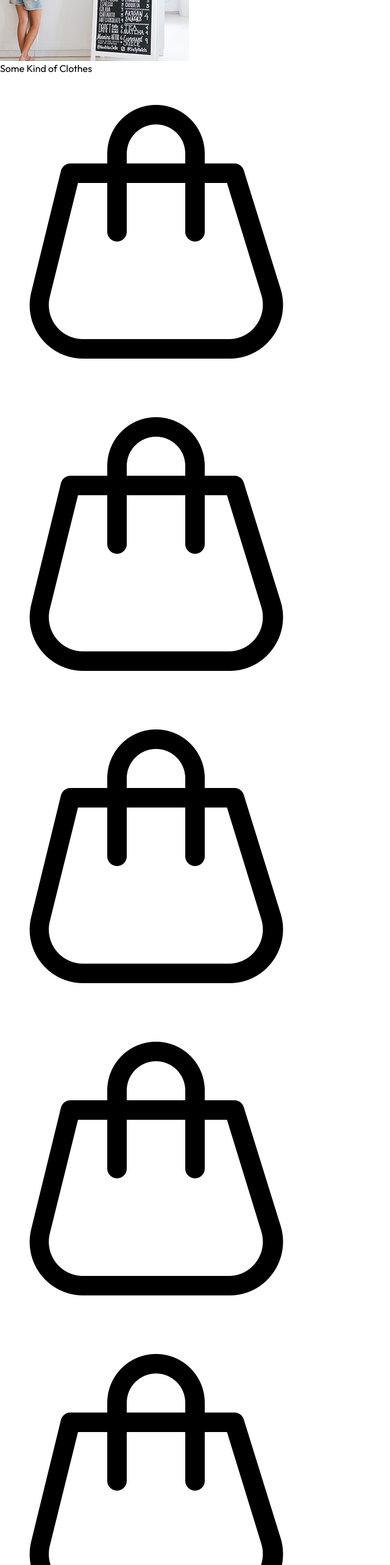
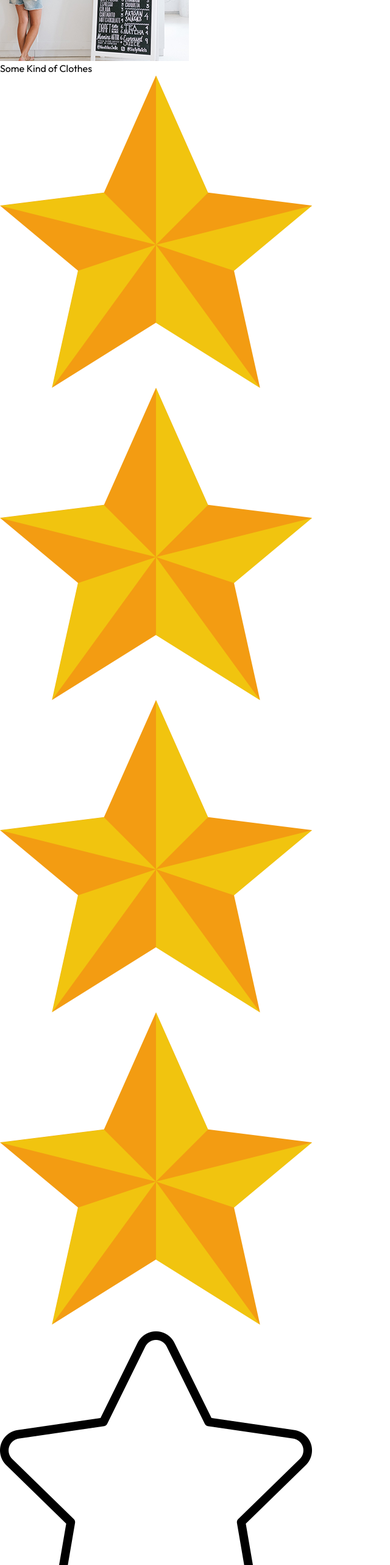
Before and after one commit to Joshuainfluence/Ecommerce-MERN, a React (Vite) app in the folder frontend/: page /product/a4ejjtw in a window 1280 px wide. Shown: the part 3480-6046 px from the top of the page at 61% size, without its empty margins (0-640 px from the left). Built offline with nearby package versions, Linux system fonts and the light colour scheme.

Commit message:
review star icon updated

```diff
--- a/frontend/src/assets/assets.js
+++ b/frontend/src/assets/assets.js
@@ -4,6 +4,8 @@ import profile_icon from "./profile.png"
 import cart_icon from "./cart.png"
 import menu_icon from "./menu.png"
 import close_icon from './close.png'
+import star_icon from './star.png'
+import star_outline_icon from './star_outline.png'
 import hero_img from './hero_img.jpg'
 import close2 from './close2.png'
 // import kid_01 from './kid-01.jpg'
@@ -34,6 +36,7 @@ import child4 from './child4.jpg'
 
 
 
+
 export const assets = {
     logo_icon,
     search_icon,
@@ -51,6 +54,8 @@ export const assets = {
     child1,
     man2,
     close2,
+    star_icon,
+    star_outline_icon,
 }
 
 export const products = [
--- a/frontend/src/pages/Product.jsx
+++ b/frontend/src/pages/Product.jsx
@@ -50,11 +50,11 @@ const Product = () => {
         <div className='flex-1 '>
           <h1 className='font-medium text-2xl mt-2'>{productData.name}</h1>
           <div className='flex items-center gap-1 mt-2 '>
-            <img src={assets.cart_icon} alt="" className="w-3 5" />
-            <img src={assets.cart_icon} alt="" className="w-3 5" />
-            <img src={assets.cart_icon} alt="" className="w-3 5" />
-            <img src={assets.cart_icon} alt="" className="w-3 5" />
-            <img src={assets.cart_icon} alt="" className="w-3 5" />
+            <img src={assets.star_icon} alt="" className="w-3 5" />
+            <img src={assets.star_icon} alt="" className="w-3 5" />
+            <img src={assets.star_icon} alt="" className="w-3 5" />
+            <img src={assets.star_icon} alt="" className="w-3 5" />
+            <img src={assets.star_outline_icon} alt="" className="w-3 5" />
             <p className="pl-2">{122}</p>
           </div>
           <p className='mt-5 text-3xl font-medium'>{currency}{productData.price}</p>
```
Also changed, not shown: frontend/src/assets/star.png (added), frontend/src/assets/star_outline.png (added).
